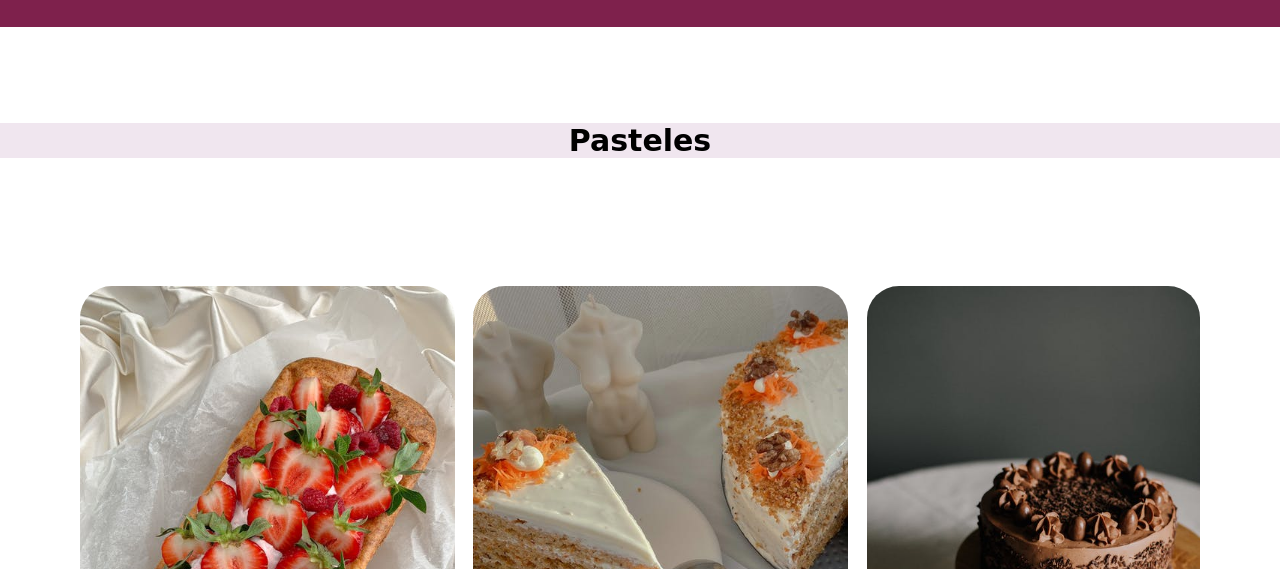
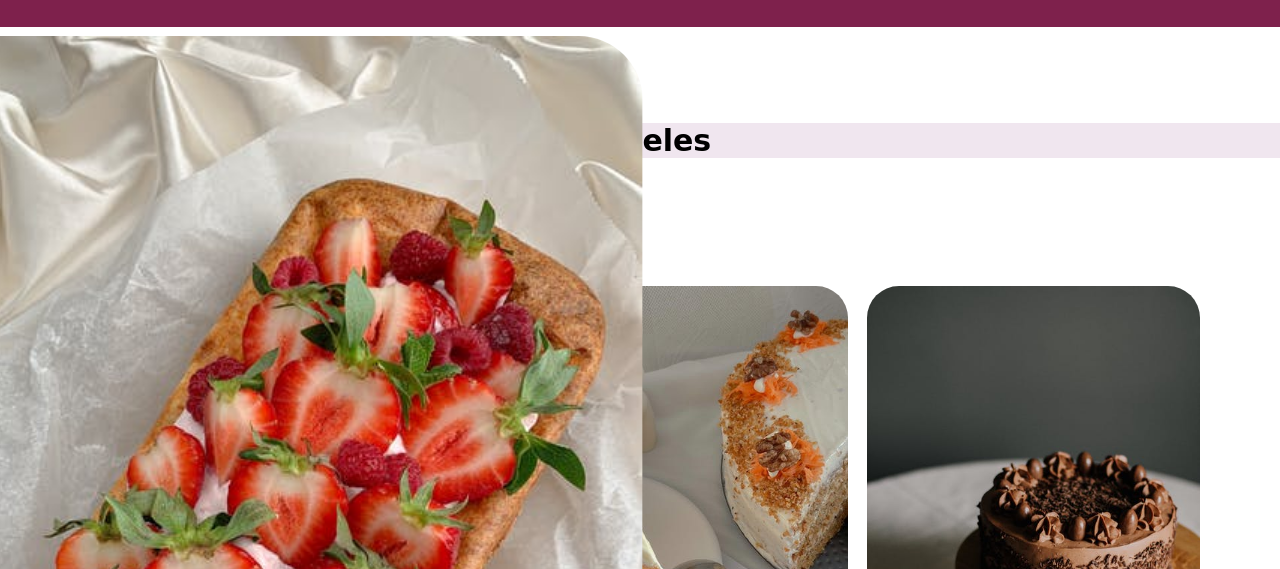
Before and after one commit to sayahe/clase-coder, a plain HTML site: page page/nuestrosProductos.html in a window 1280 px wide. In both pictures the pointer is over the picture 267 px from the left and 766 px from the top of the page. Shown: the part 231-800 px from the top of the page. Drawn offline with Linux system fonts and the light colour scheme.

Commit message:
transformaciones en los estilos

```diff
--- a/css/style.css
+++ b/css/style.css
@@ -178,6 +178,22 @@ mark{
     flex-direction: row;
     justify-content: space-between;
     margin: 5rem 5rem;
+    }
+
+    .pasteles1:hover{
+        transform:scale(2)
+    }
+
+    .pasteles2:hover{
+        transform:scale(2)
+    }
+
+    .pasteles3:hover{
+        transform:scale(2)
+    }
+
+    .pasteles1, .pasteles2, .pasteles3{
+        transition: all 2s;
     }
 
 
```
